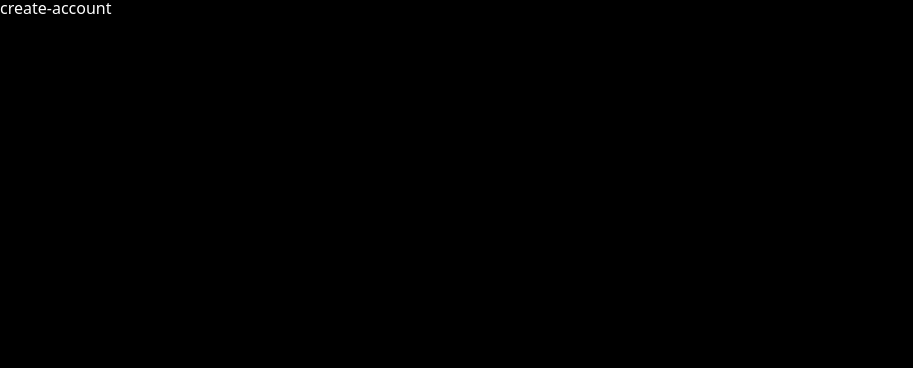
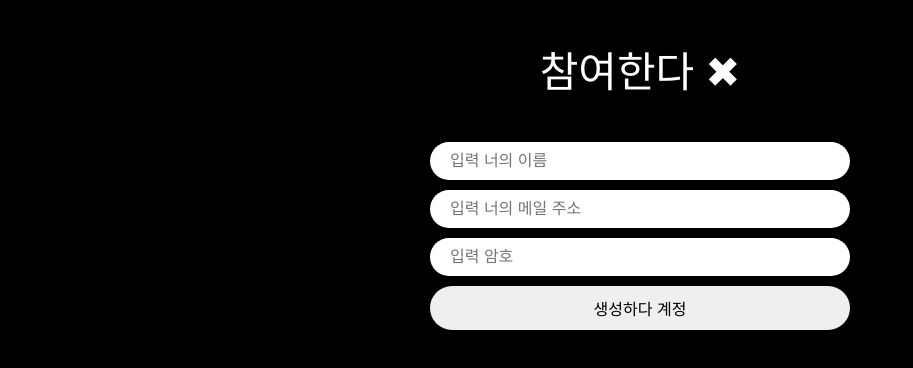
Before and after one commit to SigorHub/ywitter-reloaded, a React (Vite) app: page /create-account in a window 1280 px wide. Shown: the top 368 px of the page, without its empty margins (0-913 px from the left). Built offline with nearby package versions, Linux system fonts and the light colour scheme.

Commit message:
update : create account

```diff
--- a/src/App.tsx
+++ b/src/App.tsx
@@ -4,7 +4,7 @@
 import Profile from "./routes/profile";
 import Login from "./routes/login";
 import CreateAccount from "./create-account";
-import { createGlobalStyle } from "styled-components";
+import styled, { createGlobalStyle } from "styled-components";
 import reset from "styled-reset";
 import { useEffect, useState } from "react";
 import LoadingScreen from "./components/loading-screen";
@@ -50,6 +50,12 @@
   }
 `;
 
+const Wrapper = styled.div`
+  height: 100vh;
+  display: flex;
+  justify-content: center;
+`;
+
 function App() {
   const [isLoading, setLoading] = useState(true);
   const init = async() => {
@@ -62,10 +68,10 @@
     init();
   }, []);
   return (
-    <>
+    <Wrapper>
       <GlobalStyles />
       {isLoading ? <LoadingScreen /> : <RouterProvider router={router} />}
-    </>
+    </Wrapper>
   );
 }
 
--- a/src/create-account.tsx
+++ b/src/create-account.tsx
@@ -1,3 +1,100 @@
+import { createUserWithEmailAndPassword, updateProfile } from "firebase/auth";
+import { useState } from "react";
+import styled from "styled-components"
+import { auth } from "./routes/firebase";
+import { useNavigate } from "react-router-dom";
+
+const Wrapper = styled.div`
+    height: 100%;
+    display: flex;
+    flex-direction: column;
+    align-items: center;
+    width: 420px;
+    padding: 50px 0px;
+`;
+
+const Title = styled.h1`
+    font-size: 42px;
+`;
+
+const Form = styled.form`
+    margin-top: 50px;
+    display: flex;
+    flex-direction: column;
+    gap: 10px;
+    width: 100%;
+`;
+
+const Input = styled.input`
+    padding: 10px 20px;
+    border-radius: 50px;
+    border: none;
+    width: 100%;
+    font-size: 16px;
+    &[type="submit"] {
+        cursor:pointer;
+        &:hover {
+            opacity: 0.8;
+        }
+    }
+`;
+
+const Error = styled.span`
+    font-weight: 600;
+    color: tomato;
+`;
+
 export default function CreateAccount(){
-    return <h1>create-account</h1>
+
+    const navigate = useNavigate();
+    const [isLoading, setLoading] = useState(false);
+    const [name, setName] = useState("");
+    const [email, setEmail] = useState("");
+    const [password, setPassword] = useState("");
+    const [error, setError] = useState("");
+
+    const onChange = (e : React.ChangeEvent<HTMLInputElement>) => {
+        const {target: {name, value}} = e;
+        if(name === "name"){
+            setName(value);
+        }else if(name === "email"){
+            setEmail(value);
+        }else if(name === "password"){
+            setPassword(value);
+        }
+    };
+    const onSubmit =async (e : React.FormEvent<HTMLFormElement>) => {
+        e.preventDefault();
+        if(isLoading || name === "" || email === "" || password ==="") return;
+        try{
+            // Click to show as login
+            setLoading(true);
+            // create an account
+            // set the name of the user
+            // redirect to the home page
+            const credentials = await createUserWithEmailAndPassword(auth, email, password);
+            console.log(credentials.user);
+
+            await updateProfile(credentials.user, {
+                displayName: name,
+            });
+            navigate("/");
+        }catch(e){
+            // setError
+        }finally{
+            setLoading(false);
+        }
+
+    };
+
+    return <Wrapper>
+        <Title>참여한다 ✖</Title>
+        <Form onSubmit={onSubmit}>
+            <Input onChange={onChange} name="name"      value={name}        placeholder="입력 너의 이름"       type="text"     required/>
+            <Input onChange={onChange} name="email"     value={email}       placeholder="입력 너의 메일 주소"  type="email"    required/>
+            <Input onChange={onChange} name="password"  value={password}    placeholder="입력 암호"           type="password" required/>
+            <Input type="submit"    value={isLoading ? "Loading..." : "생성하다 계정"}/>
+        </Form>
+        {error !== "" ? <Error>{error}</Error> : null}
+    </Wrapper>
 }
```
Also changed, not shown: src/components/protected-route.tsx (added, +8 -0 lines), 1 other file (tests, documents, lock files or other folders).
